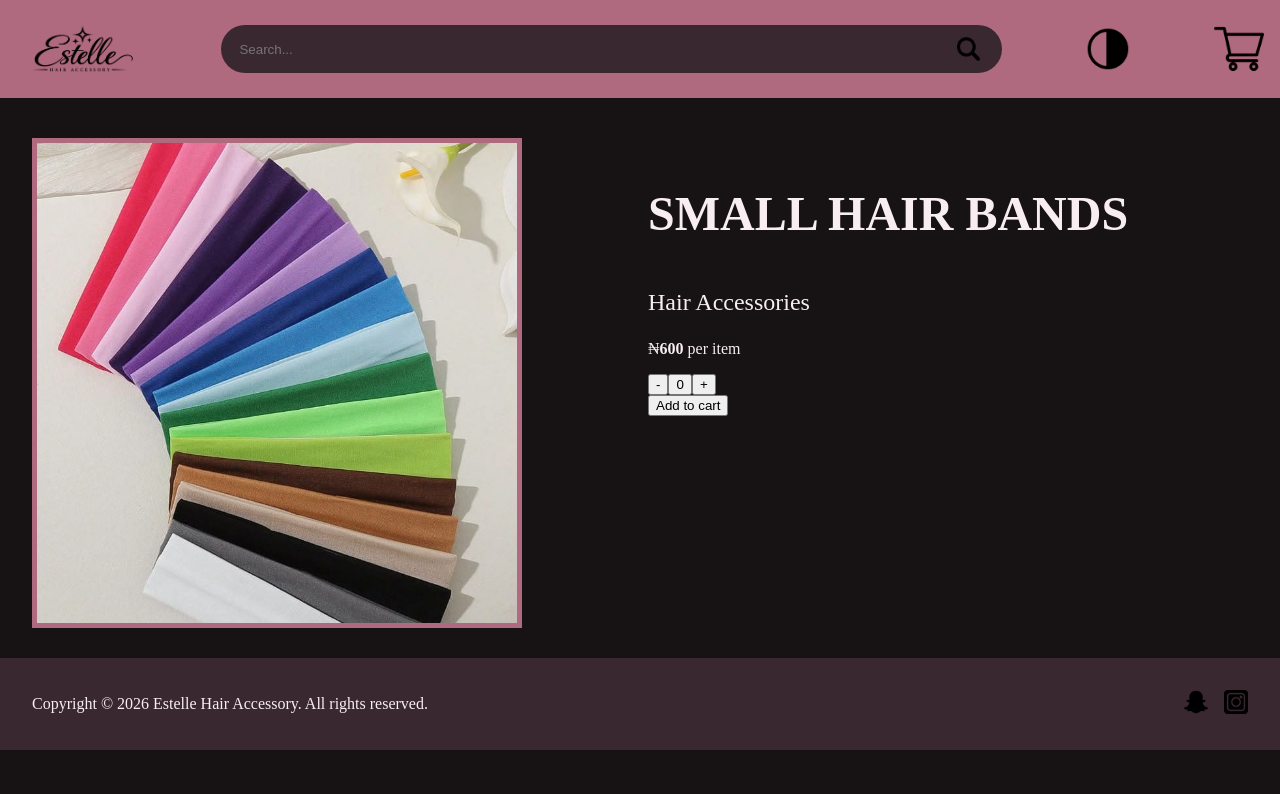
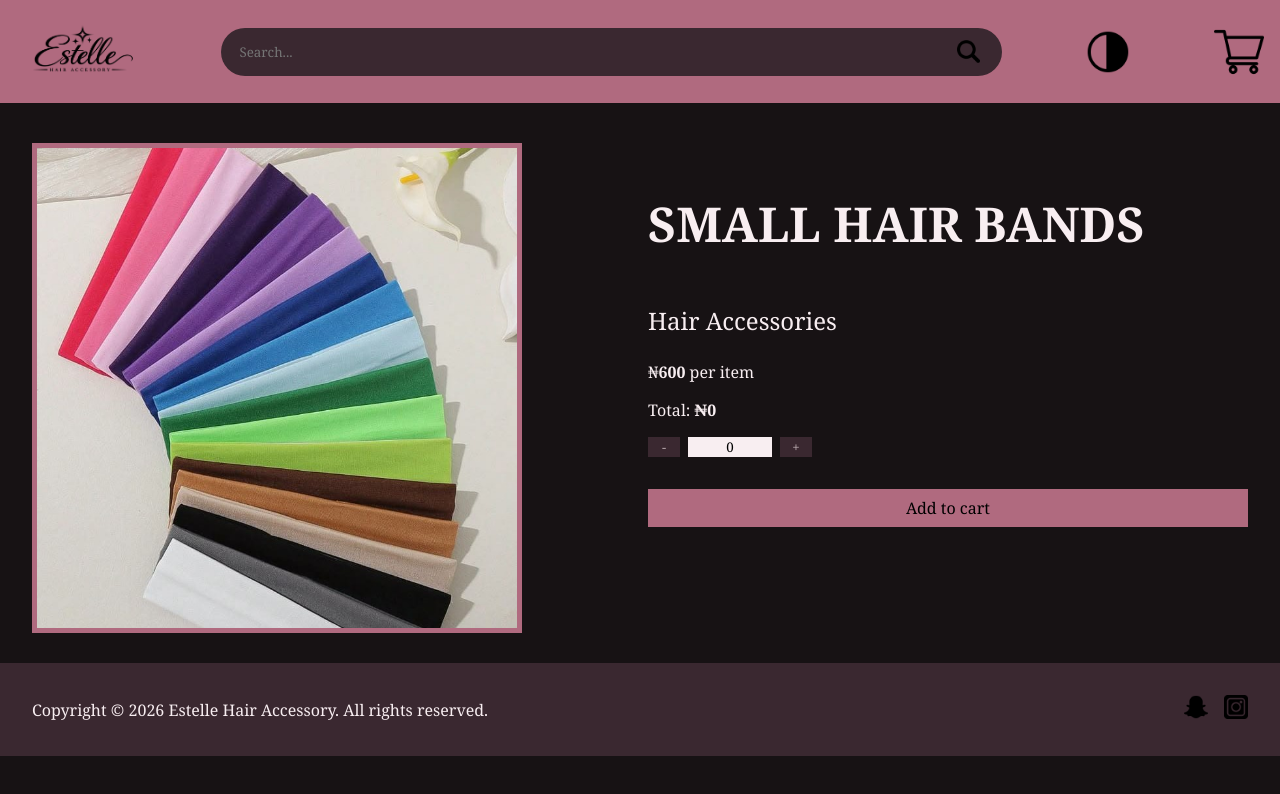
Before and after one commit to Okara008/Esther_Site, a React (Vite) app in the folder frontend/: page /product/0 in a window 1280 px wide. Shown: the top 794 px of the page. Built offline with nearby package versions, Linux system fonts and the light colour scheme.

Commit message:
Product details page done waiting for finishing

```diff
--- a/frontend/content.json
+++ b/frontend/content.json
@@ -25,12 +25,7 @@
             "purple"
         ],
         "isOutOfStock": false,
-        "others": [
-            {
-                "name": "size",
-                "value": ""
-            }
-        ]
+        "others": []
     },
     {
         "id": 2,
@@ -44,12 +39,7 @@
         "quantity": 1,
         "variants": [],
         "isOutOfStock": false,
-        "others": [
-            {
-                "name": "size",
-                "value": ""
-            }
-        ]
+        "others": []
     },
     {
         "id": 3,
@@ -63,12 +53,7 @@
         "quantity": 1,
         "variants": [],
         "isOutOfStock": false,
-        "others": [
-            {
-                "name": "size",
-                "value": ""
-            }
-        ]
+        "others": []
     },
     {
         "id": 4,
@@ -82,12 +67,7 @@
         "quantity": 1,
         "variants": [],
         "isOutOfStock": false,
-        "others": [
-            {
-                "name": "size",
-                "value": ""
-            }
-        ]
+        "others": []
     },
     {
         "id": 5,
@@ -110,12 +90,7 @@
             "white"
         ],
         "isOutOfStock": false,
-        "others": [
-            {
-                "name": "size",
-                "value": ""
-            }
-        ]
+        "others": []
     },
     {
         "id": 6,
@@ -151,12 +126,7 @@
             }
         ],
         "isOutOfStock": false,
-        "others": [
-            {
-                "name": "size",
-                "value": ""
-            }
-        ]
+        "others": []
     },
     {
         "id": 7,
@@ -273,12 +243,7 @@
         "quantity": 6,
         "variants": [],
         "isOutOfStock": false,
-        "others": [
-            {
-                "name": "size",
-                "value": ""
-            }
-        ]
+        "others": []
     },
     {
         "id": 13,
@@ -292,12 +257,7 @@
         "quantity": 1,
         "variants": [],
         "isOutOfStock": false,
-        "others": [
-            {
-                "name": "size",
-                "value": ""
-            }
-        ]
+        "others": []
     },
     {
         "id": 14,
@@ -312,10 +272,6 @@
         "variants": [],
         "isOutOfStock": false,
         "others": [
-            {
-                "name": "size",
-                "value": ""
-            }
         ]
     },
     {
@@ -330,12 +286,7 @@
         "quantity": 1,
         "variants": [],
         "isOutOfStock": false,
-        "others": [
-            {
-                "name": "size",
-                "value": ""
-            }
-        ]
+        "others": []
     },
     {
         "id": 16,
@@ -368,12 +319,7 @@
         "quantity": 1,
         "variants": [],
         "isOutOfStock": false,
-        "others": [
-            {
-                "name": "size",
-                "value": ""
-            }
-        ]
+        "others": []
     },
     {
         "id": 18,
@@ -387,12 +333,7 @@
         "quantity": 1,
         "variants": [],
         "isOutOfStock": false,
-        "others": [
-            {
-                "name": "size",
-                "value": ""
-            }
-        ]
+        "others": []
     },
     {
         "id": 19,
@@ -406,11 +347,6 @@
         "quantity": 1,
         "variants": [],
         "isOutOfStock": false,
-        "others": [
-            {
-                "name": "size",
-                "value": ""
-            }
-        ]
+        "others": []
     }
 ]
--- a/frontend/src/components/Header.jsx
+++ b/frontend/src/components/Header.jsx
@@ -1,3 +1,5 @@
+import { Link } from 'react-router';
+
 import LOGO_ICON from '../assets/icon_black.png'
 import CART_ICON from '../assets/icons/shopping-cart.png'
 import SEARCH_ICON from '../assets/icons/search.png'
@@ -30,7 +32,7 @@ const Header = () => {
 
     return (
         <header>
-            <img src={LOGO_ICON} alt="icon" height={50} className='logo_icon'/>
+            <Link to='/'><img src={LOGO_ICON} alt="icon" height={50} className='logo_icon'/></Link>
 
             <div className="search_container">
                 <input type="text" placeholder='Search...' className='search_input'/>
--- a/frontend/src/components/ProductDetails.jsx
+++ b/frontend/src/components/ProductDetails.jsx
@@ -1,7 +1,7 @@
 import { useParams } from "react-router";
 import { useState, useRef } from 'react';
 import products from "../../content.json"
-import { p } from "react-router/dist/development/instrumentation-Dkmpzd13";
+
 const productImages = import.meta.glob(
     "../assets/product_pics/*",
     { eager: true, query: "?url", import: "default" }
@@ -39,24 +39,24 @@ const ProductDetails = () => {
 
                 <>
                     <p className="article_price">₦<b>{product.price}</b> per {product.unit} {product.unit.toLowerCase() == 'pack' && `[${product.quantity} items]`}</p>
-
-                    {/* {product.others.length &&
-                        product.others.map(prop => (<p>{prop.name}</p>))
-                    } */}
+                    {Boolean(product.others.length)  &&
+                        product.others.map(prop => (<> <span>{prop.name}</span>: <span>{prop.value}</span></>))
+                    }
+                    <p> Total: <strong>₦{product.price * counter}</strong></p>
                 </>
             }
 
-            <div className="counter">
+            <div className="article_counter">
                 <button onClick={() => setCounter(prev => {
                     let copy = prev
                     if (copy < 1) return copy
                     return copy - 1
                 })}>-</button>
-                <button>{counter}</button>
+                <input type="text" value={counter}  onChange={(e) => setCounter(prev => (isNaN(Number(e.target.value)) ? prev : Number(e.target.value)))} inputMode="numeric"/>
                 <button onClick={() => setCounter(prev => prev + 1)}>+</button>
             </div>
 
-            <button> Add to cart</button>
+            <button className="article_button"> Add to cart</button>
         </div>
     </article>
     )
--- a/frontend/src/index.css
+++ b/frontend/src/index.css
@@ -1,5 +1,6 @@
 :root {
     --text: #2B2023;
+    --inverted-text: white;
     --cards: #F3DDE5;
     --bg: #FFF9FA;
     --primary: #8E3A59;
@@ -11,6 +12,7 @@
 
 [data-theme="dark"] {
     --text: #F8EEF1;
+    --inverted-text: black;
     --cards: #21191C;
     --bg: #171214;
     --primary: #B06A7F;
@@ -20,6 +22,8 @@
     --border: #49383E;
 }
 
-/* *{
-    box-sizing: border-box;
-} */
+*{
+    /* box-sizing: border-box; */
+    font-family: Georgia, 'Times New Roman', Times, serif;
+
+}
--- a/frontend/src/styles/ProductDetails.css
+++ b/frontend/src/styles/ProductDetails.css
@@ -24,3 +24,53 @@ article.productContainer .product_img{
     font-size: 1.5rem;
     text-transform: capitalize;
 }
+
+.article_button{
+    width: 100%;
+    font-size: 1rem;
+    padding: .5rem;
+    margin-block: 1rem;
+    background-color: var(--primary);
+    border: none;
+    font-family: Georgia, 'Times New Roman', Times, serif;
+}
+
+.article_button:hover{
+    background-color: var(--primary-hover);
+    cursor: pointer;
+}
+
+.article_button:active{
+    transform: scale(.99);
+}
+
+.article_counter{
+    display: flex;
+    align-items: center;
+    justify-content: flex-start;
+    gap: .5rem;
+    margin-block: 1rem;
+}
+
+.article_counter button{
+    width: 2rem;
+    background-color: var(--secondary);
+    border: none;
+    color: var(--muted-text);
+}
+
+.article_counter button:hover{
+    width: 2rem;
+    background-color: var(--primary-hover);
+    border: none;
+    color: var(--inverted-text);
+    cursor: pointer;
+}
+
+.article_counter input{
+    border: none;
+    background-color: var(--text);
+    width: 5rem;
+    text-align: center;
+    color: var(--inverted-text);
+}
```
